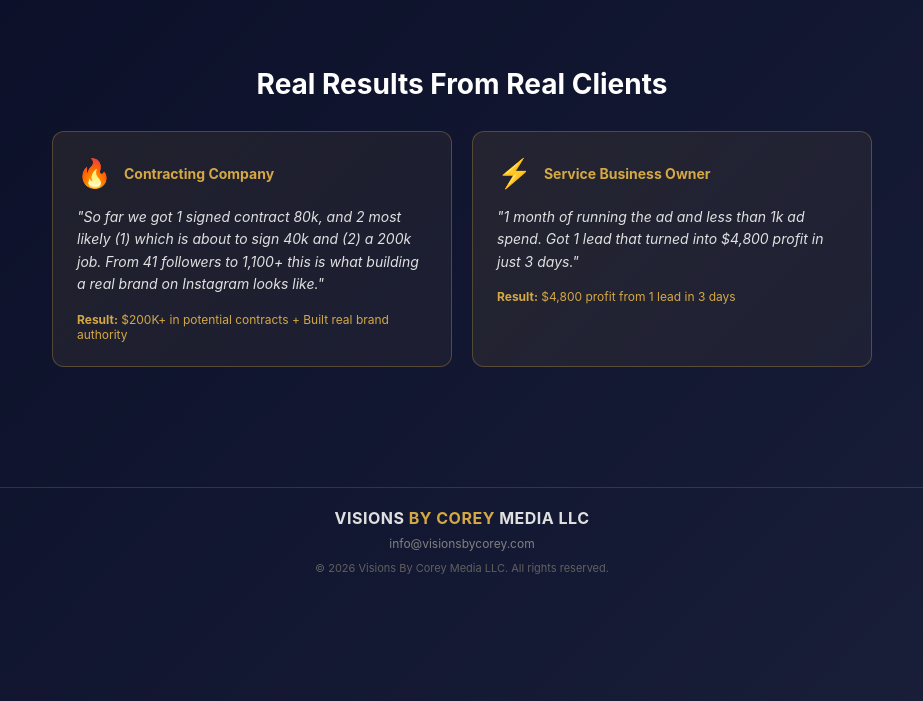
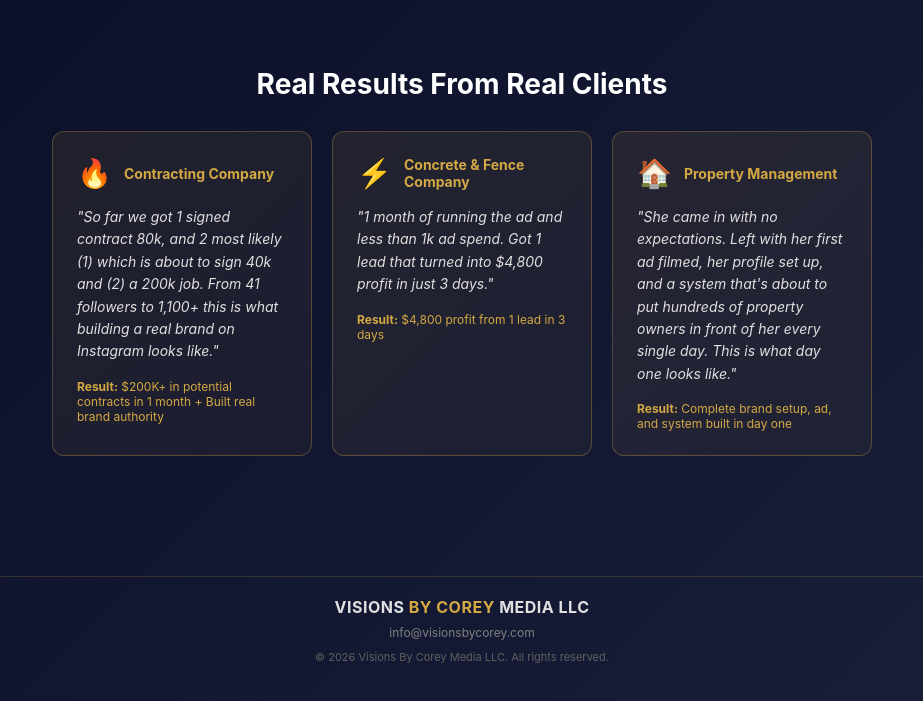
Before and after one commit to visionsbycorey/vsl-landing-page, a website: page index.html in a window 1280 px wide. Both pictures are taken after a click on the link "Testimonials". Shown: the part 91-792 px from the top of the page, without its empty margins (178-1101 px from the left). Drawn offline with Linux system fonts and the light colour scheme.

Commit message:
Update testimonials: add 1 month detail and property management client

```diff
--- a/index.html
+++ b/index.html
@@ -798,15 +798,23 @@
                             <h3>Contracting Company</h3>
                         </div>
                         <p class="testimonial-quote">"So far we got 1 signed contract 80k, and 2 most likely (1) which is about to sign 40k and (2) a 200k job. From 41 followers to 1,100+ this is what building a real brand on Instagram looks like."</p>
-                        <p class="testimonial-result"><strong>Result:</strong> $200K+ in potential contracts + Built real brand authority</p>
+                        <p class="testimonial-result"><strong>Result:</strong> $200K+ in potential contracts in 1 month + Built real brand authority</p>
                     </div>
                     <div class="testimonial-card">
                         <div class="testimonial-header">
                             <div class="testimonial-icon">⚡</div>
-                            <h3>Service Business Owner</h3>
+                            <h3>Concrete & Fence Company</h3>
                         </div>
                         <p class="testimonial-quote">"1 month of running the ad and less than 1k ad spend. Got 1 lead that turned into $4,800 profit in just 3 days."</p>
                         <p class="testimonial-result"><strong>Result:</strong> $4,800 profit from 1 lead in 3 days</p>
+                    </div>
+                    <div class="testimonial-card">
+                        <div class="testimonial-header">
+                            <div class="testimonial-icon">🏠</div>
+                            <h3>Property Management</h3>
+                        </div>
+                        <p class="testimonial-quote">"She came in with no expectations. Left with her first ad filmed, her profile set up, and a system that's about to put hundreds of property owners in front of her every single day. This is what day one looks like."</p>
+                        <p class="testimonial-result"><strong>Result:</strong> Complete brand setup, ad, and system built in day one</p>
                     </div>
                 </div>
             </section>
```
